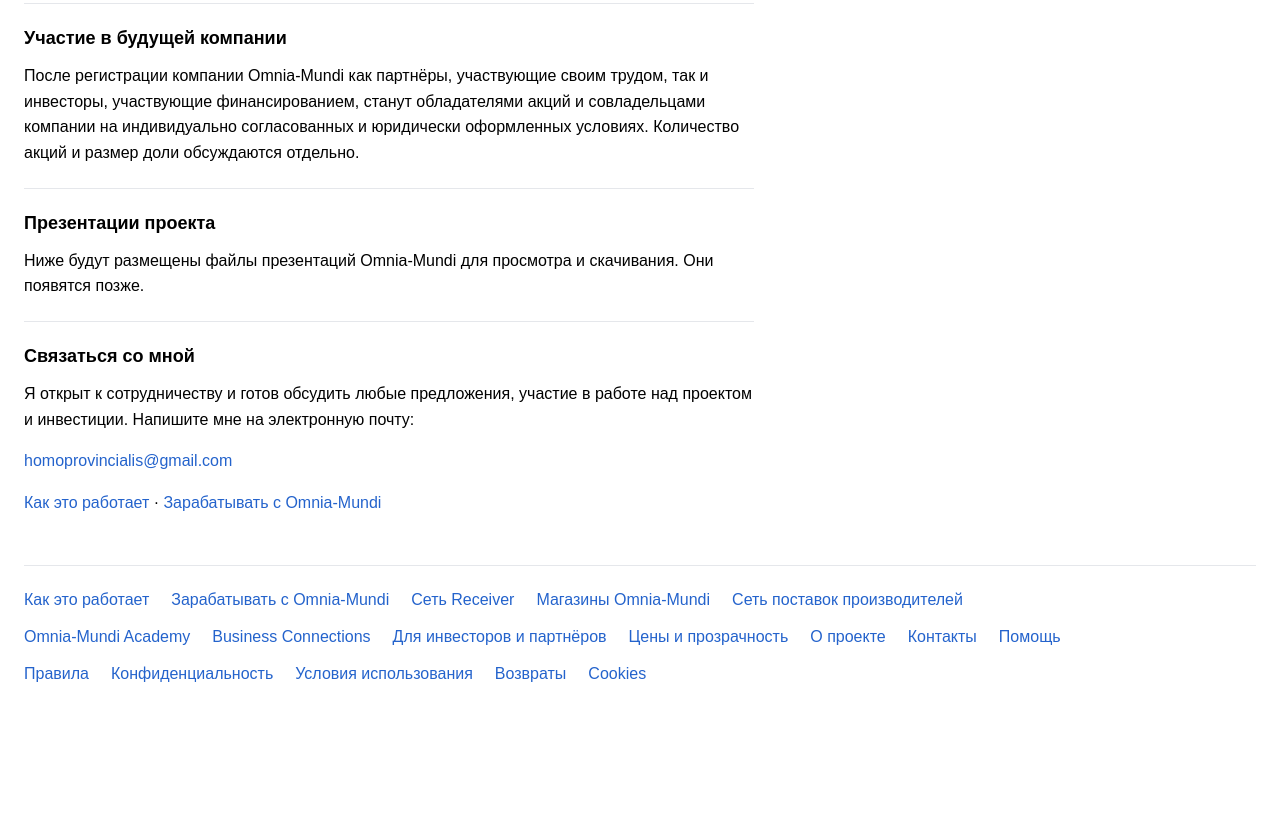
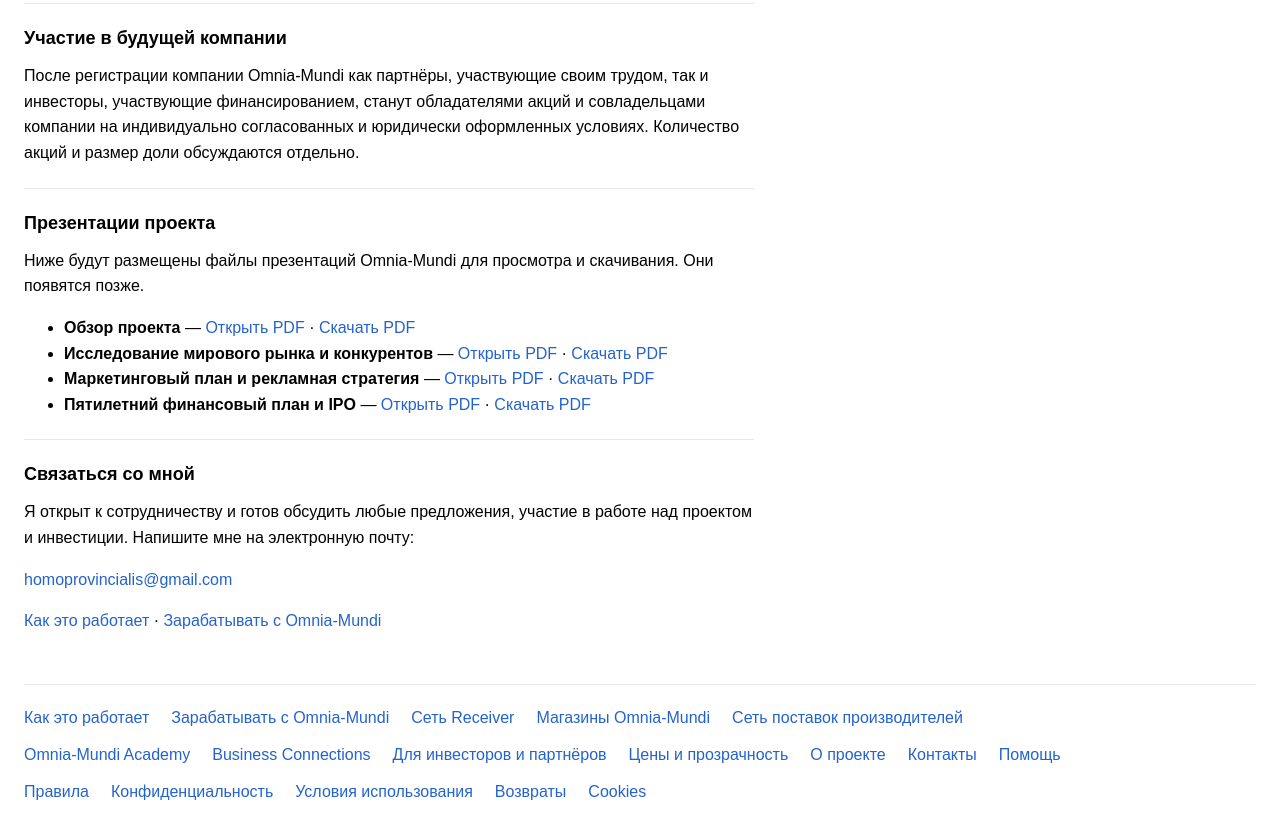
Before and after one commit to homoprovincialis/Omnia-Mundi, a plain HTML site: page investors-and-partners.html in a window 1280 px wide. Shown: the part 934-1767 px from the top of the page. Before the commit the page ends 1648 px from the top, so only its background shows below. Drawn offline with Linux system fonts and the light colour scheme.

Commit message:
Add bilingual view and download links for four original presentations

```diff
--- a/investors-and-partners.html
+++ b/investors-and-partners.html
@@ -59,7 +59,13 @@
       </section>
       <section id="presentations" aria-labelledby="presentations-title">
       <h2 id="presentations-title" data-i18n="invest.presentationsHeading">Презентации проекта</h2>
-      <p data-i18n="invest.presentationsText">Ниже будут размещены файлы презентаций Omnia-Mundi для просмотра и скачивания. Они появятся позже.</p>
+      <p data-i18n="invest.presentationsText">Презентации Omnia-Mundi для просмотра и скачивания в формате PDF.</p>
+      <ul>
+        <li><strong data-i18n="invest.presentationOverview">Обзор проекта</strong> — <a href="presentations/Omnia-Mundi_Project_Overview_RU.pdf" target="_blank" rel="noopener" data-i18n="invest.presentationView">Открыть PDF</a> · <a href="presentations/Omnia-Mundi_Project_Overview_RU.pdf" download data-i18n="invest.presentationDownload">Скачать PDF</a></li>
+        <li><strong data-i18n="invest.presentationMarket">Исследование мирового рынка и конкурентов</strong> — <a href="presentations/Omnia-Mundi_Competitive_Market_Research_RU_2026.pdf" target="_blank" rel="noopener" data-i18n="invest.presentationView">Открыть PDF</a> · <a href="presentations/Omnia-Mundi_Competitive_Market_Research_RU_2026.pdf" download data-i18n="invest.presentationDownload">Скачать PDF</a></li>
+        <li><strong data-i18n="invest.presentationMarketing">Маркетинговый план и рекламная стратегия</strong> — <a href="presentations/Omnia-Mundi_Marketing_Advertising_Strategy_RU_2026.pdf" target="_blank" rel="noopener" data-i18n="invest.presentationView">Открыть PDF</a> · <a href="presentations/Omnia-Mundi_Marketing_Advertising_Strategy_RU_2026.pdf" download data-i18n="invest.presentationDownload">Скачать PDF</a></li>
+        <li><strong data-i18n="invest.presentationFinance">Пятилетний финансовый план и IPO</strong> — <a href="presentations/Omnia-Mundi_Five_Year_Growth_IPO_Plan_RU.pdf" target="_blank" rel="noopener" data-i18n="invest.presentationView">Открыть PDF</a> · <a href="presentations/Omnia-Mundi_Five_Year_Growth_IPO_Plan_RU.pdf" download data-i18n="invest.presentationDownload">Скачать PDF</a></li>
+      </ul>
       </section>
       <section id="contact" aria-labelledby="contact-title">
       <h2 id="contact-title" data-i18n="invest.contactHeading">Связаться со мной</h2>
```
